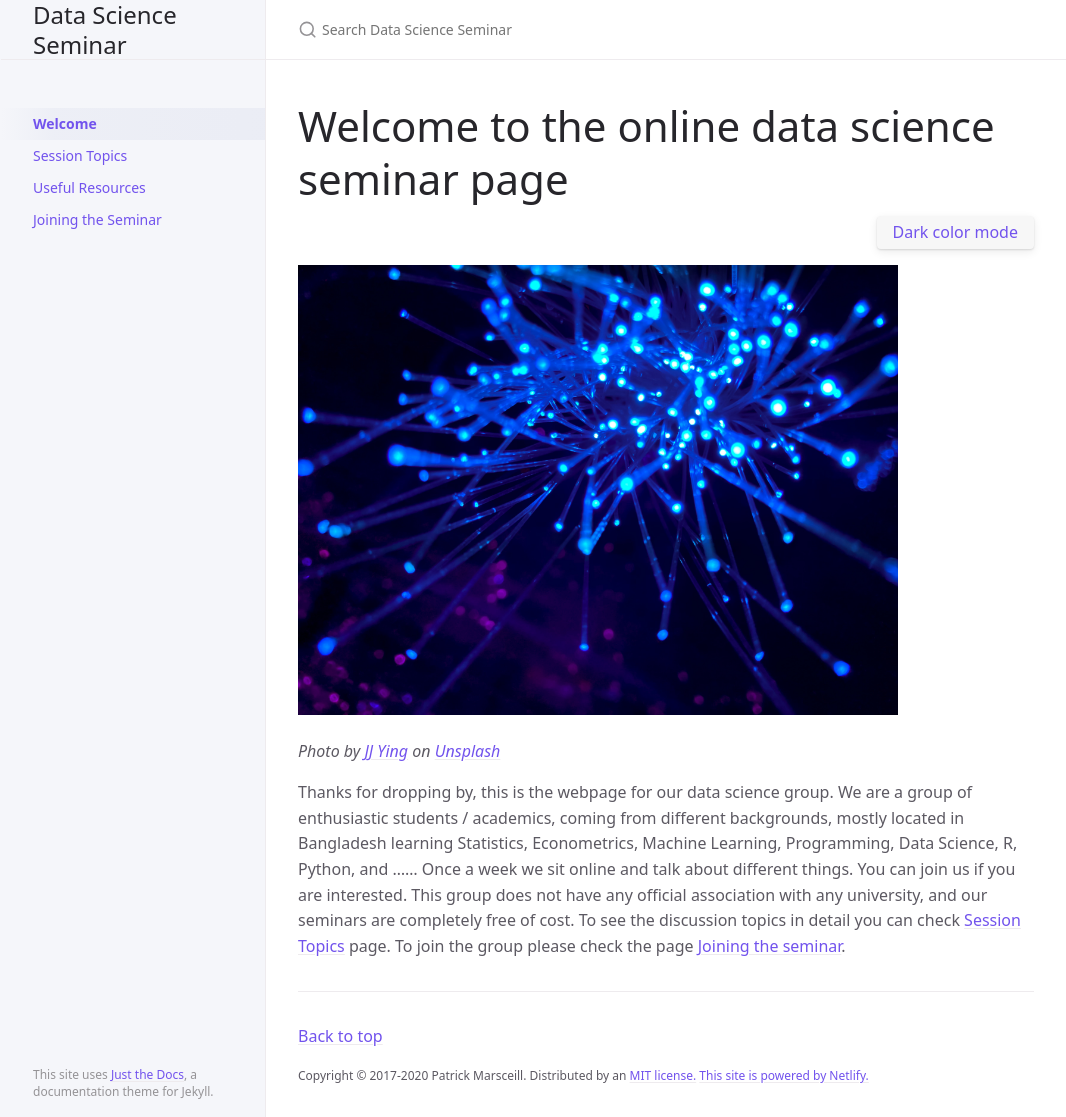
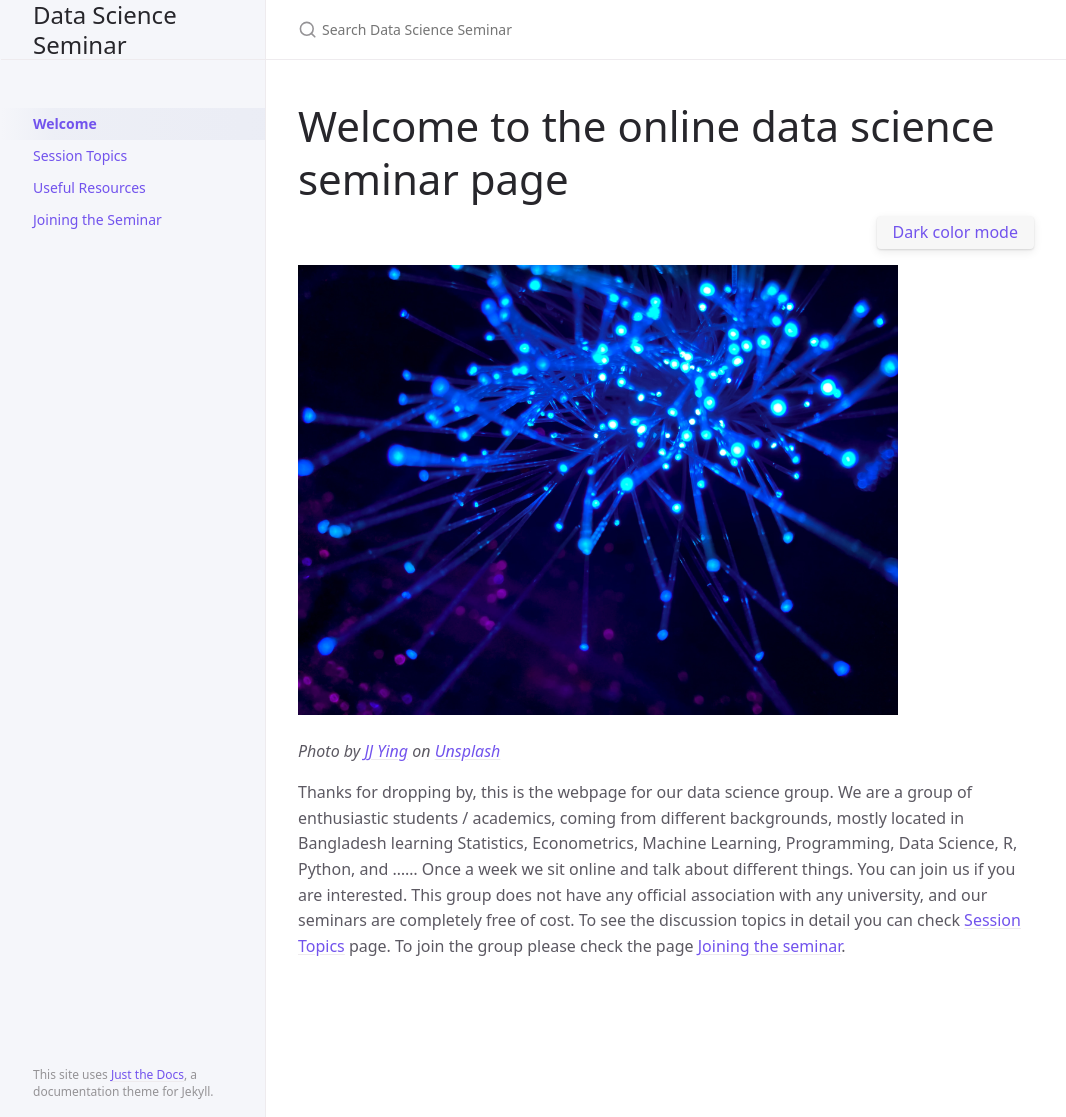
Before and after one commit to STHossain/datagroup, a Jekyll site: the page built from index.md, in a window 1280 px wide and 1117 px high. Shown: the whole window, without its empty margins (106-1172 px from the left). Built offline with Jekyll 4.4.1, drawn with Linux system fonts in a browser that asks for light colours; part of the change alters nothing that is shown.

Commit message:
again changes

```diff
--- a/_config.yml
+++ b/_config.yml
@@ -44,7 +44,7 @@ exclude:
    - README.md
 
 # Set a path/url to a logo that will be displayed instead of the title
-#logo: "/assets/images/just-the-docs.png"
+# logo: "/assets/images/favicon.ico"
 
 # Enable or disable the site search
 # Supports true (default) or false
@@ -110,7 +110,7 @@ nav_sort: case_sensitive # Capital letters sorted before lowercase
 back_to_top: true
 back_to_top_text: "Back to top"
 
-footer_content: "Copyright &copy; 2017-2020 Patrick Marsceill. Distributed by an <a href=\"https://github.com/just-the-docs/just-the-docs/tree/main/LICENSE.txt\">MIT license.</a> <a href=\"https://www.netlify.com/\">This site is powered by Netlify.</a>"
+# footer_content: "Copyright & copy; 2017-2020 Patrick Marsceill. Distributed by an <a href=\"https://github.com/just-the-docs/just-the-docs/tree/main/LICENSE.txt\">MIT license.</a> <a href=\"https://www.netlify.com/\">This site is powered by Netlify.</a>"
 
 # Footer last edited timestamp
 # last_edit_timestamp: true # show or hide edit time - page must have `last_modified_date` defined in the frontmatter
```
Also changed, not shown: README.md, just-the-docs.gemspec, 1 other file.
